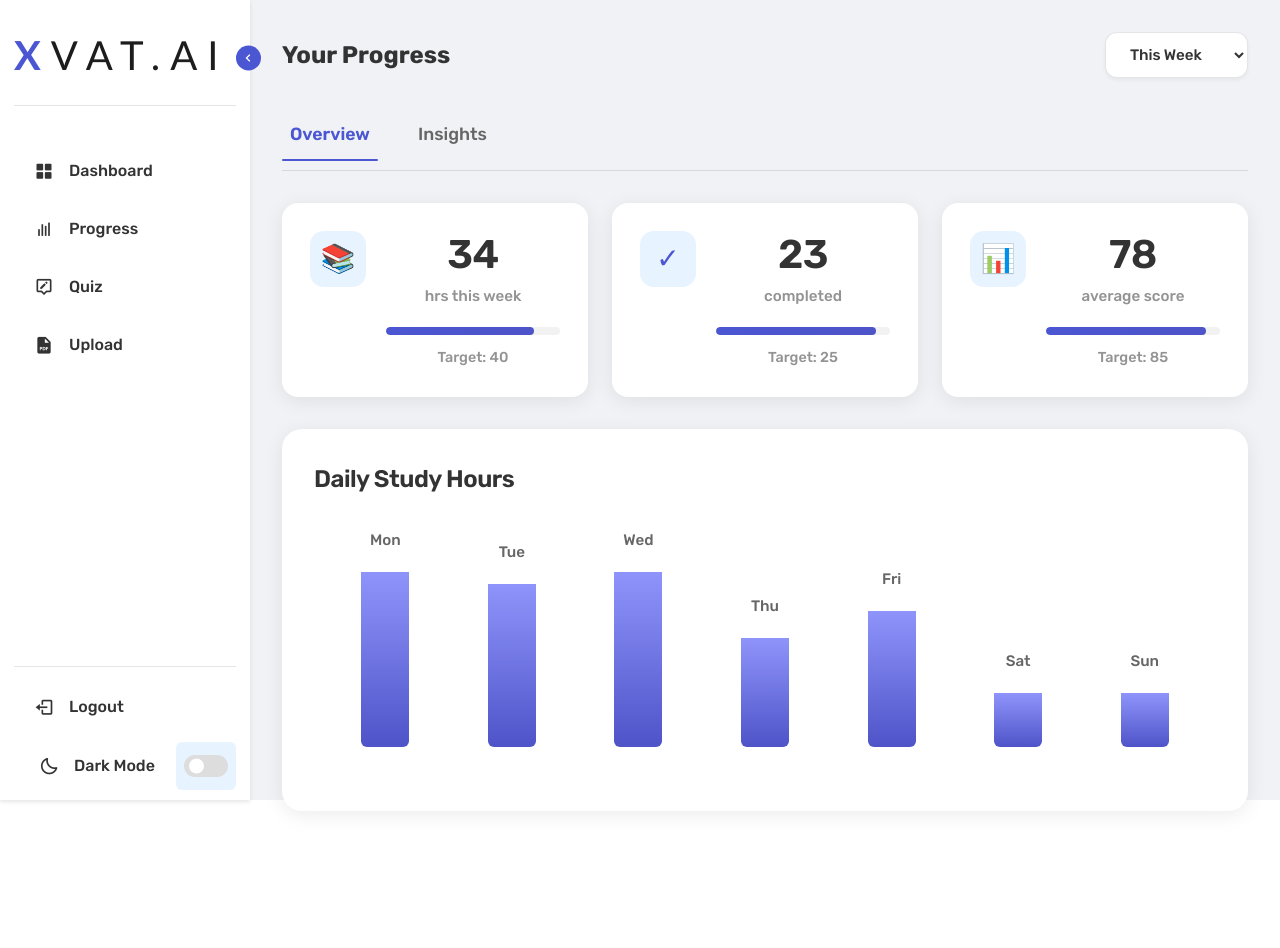
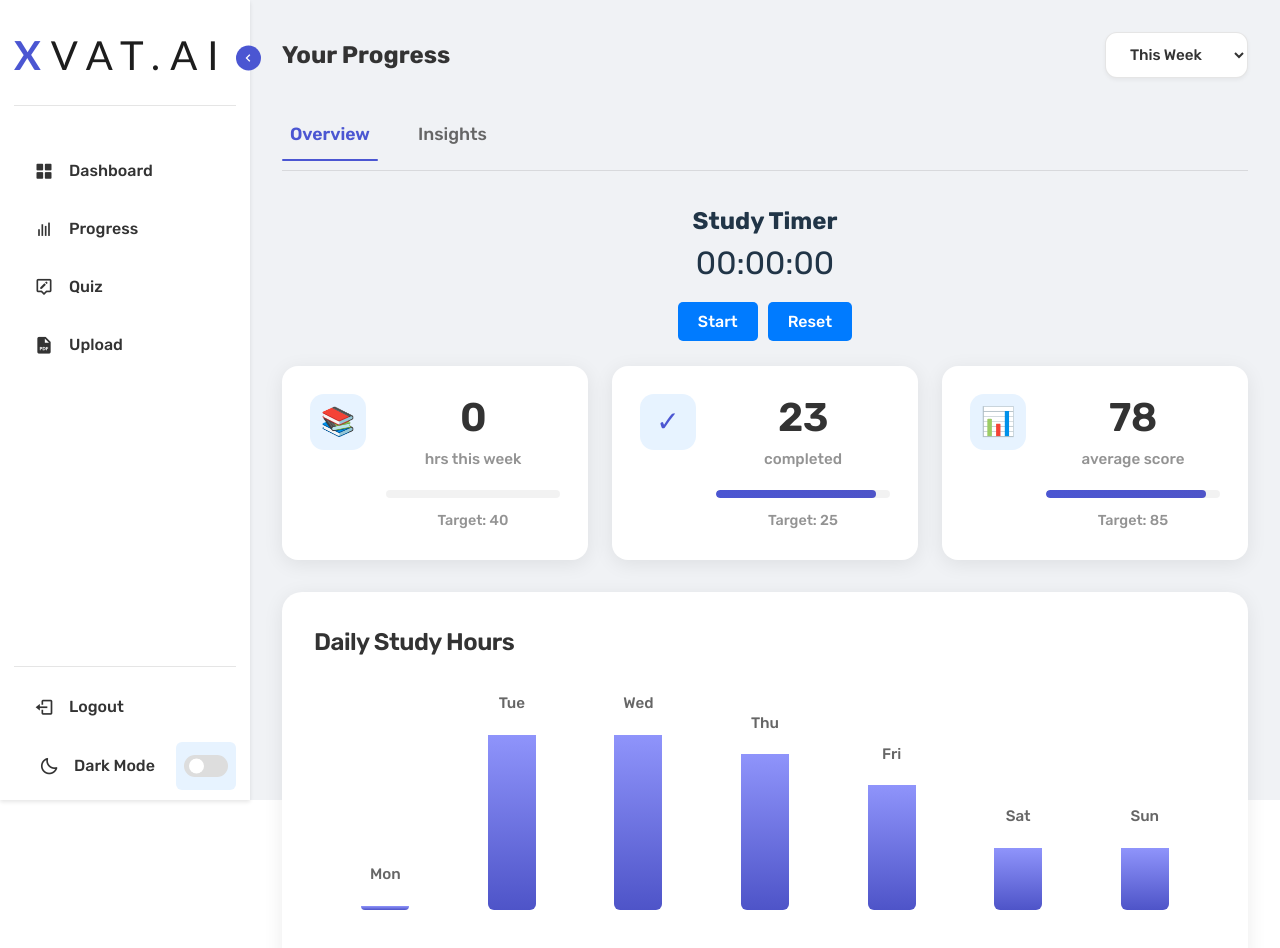
Before and after one commit to kidscoots101/XVAT-AI, a React (Vite) app: page /progress in a window 1280 px wide. Shown: the top 948 px of the page. Before the commit the page ends 831 px from the top, so only its background shows below. Built offline with nearby package versions, Linux system fonts and the light colour scheme.

Commit message:
Added Timer which can edit cards n bar graph

```diff
--- a/package.json
+++ b/package.json
@@ -26,6 +26,7 @@
   },
   "devDependencies": {
     "@eslint/js": "^9.17.0",
+    "@types/node": "^22.12.0",
     "@types/react": "^18.3.18",
     "@types/react-dom": "^18.3.5",
     "@vitejs/plugin-react": "^4.3.4",
--- a/src/App.css
+++ b/src/App.css
@@ -1176,7 +1176,7 @@ body.dark .day-label {
   display: flex;
   justify-content: space-between;
   align-items: center;
-  margin-bottom: 10px;
+  margin-bottom: 20px;
   border-bottom: 1px solid #ccc;
   padding-bottom: 10px;
 }
@@ -1221,7 +1221,7 @@ body.dark .day-label {
   cursor: pointer;
   font-size: 16px;
   transition: var(--tran-03);
-  margin-left: 100px; /* Add spacing between buttons */
+  margin-left: 10px; /* Add spacing between buttons */
 }
 
 .modal-footer .button-primary {
--- a/src/App.jsx
+++ b/src/App.jsx
@@ -9,6 +9,8 @@ import Login from './components/login';
 const Sidebar = () => {
   const [isSidebarOpen, setIsSidebarOpen] = useState(true);
   const [isDarkMode, setIsDarkMode] = useState(false);
+  const [isModalOpen, setIsModalOpen] = useState(false);
+  const [task, setTask] = useState({ name: "Math Assignment", dueDate: "2 days" });
 
   const handleSidebarToggle = () => {
     setIsSidebarOpen((prevState) => !prevState);
@@ -16,6 +18,40 @@ const Sidebar = () => {
 
   const handleDarkModeToggle = () => {
     setIsDarkMode((prevState) => !prevState);
+  };
+
+  const handleNewTaskClick = () => {
+    setIsModalOpen(true);
+  };
+
+  const handleModalClose = () => {
+    setIsModalOpen(false);
+  };
+
+  const handleTaskSubmit = (taskName, dueDate) => {
+    const selectedDate = new Date(dueDate);
+    const currentDate = new Date();
+
+    if (selectedDate <= currentDate) {
+      alert("Please select a future date.");
+      return;
+    }
+
+    if (!/^\d{4}-\d{2}-\d{2}$/.test(dueDate)) {
+      alert("Please enter a valid date in YYYY-MM-DD format.");
+      return;
+    }
+
+    setTask({ name: taskName, dueDate: dueDate });
+    setIsModalOpen(false);
+  };
+
+  const getMinDate = () => {
+    const today = new Date();
+    const year = today.getFullYear();
+    const month = String(today.getMonth() + 1).padStart(2, '0');
+    const day = String(today.getDate()).padStart(2, '0');
+    return `${year}-${month}-${day}`;
   };
 
   useEffect(() => {
--- a/src/components/Progress.css
+++ b/src/components/Progress.css
@@ -175,6 +175,82 @@
   box-shadow: 0 2px 4px rgba(0, 0, 0, 0.1);
 }
 
+.timer {
+  text-align: center;
+  margin-bottom: 20px;
+}
+
+.timer-display {
+  font-size: 2rem;
+  margin-bottom: 10px;
+}
+
+.timer button {
+  margin: 5px;
+  padding: 10px 20px;
+  border: none;
+  border-radius: 5px;
+  cursor: pointer;
+  background-color: var(--button-primary-bg);
+  color: var(--button-text-color);
+  transition: var(--tran-03);
+}
+
+.timer button:hover {
+  background-color: darken(var(--button-primary-bg), 10%);
+}
+
+.stats-container {
+  display: flex;
+  justify-content: space-around;
+  margin-bottom: 20px;
+}
+
+.stat-card {
+  background-color: var(--sidebar-color);
+  padding: 20px;
+  border-radius: 10px;
+  box-shadow: 0 4px 8px rgba(0, 0, 0, 0.1);
+  text-align: center;
+}
+
+.stat-title {
+  font-size: 1.2rem;
+  margin-bottom: 10px;
+}
+
+.stat-value {
+  font-size: 2rem;
+  font-weight: bold;
+  margin-bottom: 5px;
+}
+
+.bar-graph {
+  display: flex;
+  justify-content: space-around;
+  align-items: flex-end;
+  height: 200px;
+  margin-top: 20px;
+}
+
+.bar {
+  width: 30px;
+  background-color: var(--primary-color-light);
+  border-radius: 5px;
+  text-align: center;
+}
+
+.bar-fill {
+  background-color: var(--primary-color);
+  width: 100%;
+  border-radius: 5px 5px 0 0;
+}
+
+.bar-label {
+  margin-top: 5px;
+  font-size: 0.8rem;
+}
+
 /* Dark mode adjustments */
 body.dark .progress-card,
 body.dark .daily-study-hours,
--- a/src/components/Progress.tsx
+++ b/src/components/Progress.tsx
@@ -1,13 +1,26 @@
-import React, { useState } from 'react';
+import React, { useState, useEffect } from 'react';
 import './Progress.css';
+import { useRef } from 'react';
 
 const Progress = () => {
   const [activeTab, setActiveTab] = useState('overview');
   const [timeRange, setTimeRange] = useState('This Week');
+  const [studyHours, setStudyHours] = useState(0);
+  const [dailyStudyHours, setDailyStudyHours] = useState([
+    { day: 'Mon', hours: 0 },
+    { day: 'Tue', hours: 6 },
+    { day: 'Wed', hours: 7 },
+    { day: 'Thu', hours: 5 },
+    { day: 'Fri', hours: 4 },
+    { day: 'Sat', hours: 2 },
+    { day: 'Sun', hours: 2 },
+  ]);
+  const [timer, setTimer] = useState(0);
+  const [isTimerRunning, setIsTimerRunning] = useState(false);
 
   const progressData = {
     studyHours: {
-      current: 34,
+      current: studyHours,
       target: 40,
       unit: 'hrs this week'
     },
@@ -20,20 +33,43 @@ const Progress = () => {
       score: 78,
       target: 85,
       unit: 'average score'
-    },
-    dailyStudyHours: [
-      { day: 'Mon', hours: 8 },
-      { day: 'Tue', hours: 6 },
-      { day: 'Wed', hours: 7 },
-      { day: 'Thu', hours: 4 },
-      { day: 'Fri', hours: 5 },
-      { day: 'Sat', hours: 2 },
-      { day: 'Sun', hours: 2 }
-    ]
+    }
+  };
+
+  useEffect(() => {
+    let interval: NodeJS.Timeout | undefined;
+    if (isTimerRunning) {
+      interval = setInterval(() => {
+        setTimer((prevTimer) => prevTimer + 1);
+      }, 1000);
+    } else if (!isTimerRunning && timer !== 0) {
+      clearInterval(interval);
+      handleSaveStudyHours();
+    }
+    return () => clearInterval(interval);
+  }, [isTimerRunning, timer]);
+
+  const handleStartStopTimer = () => {
+    setIsTimerRunning(!isTimerRunning);
+  };
+
+  const handleResetTimer = () => {
+    setIsTimerRunning(false);
+    setTimer(0);
+  };
+
+  const handleSaveStudyHours = () => {
+    const today = new Date().toLocaleString('en-us', { weekday: 'short' });
+    const updatedDailyStudyHours = dailyStudyHours.map((day) =>
+      day.day === today ? { ...day, hours: day.hours + timer / 3600 } : day
+    );
+    setDailyStudyHours(updatedDailyStudyHours);
+    setStudyHours(studyHours + timer / 3600);
+    handleResetTimer();
   };
 
   // Calculate max hours for proper scaling
-  const maxHours = Math.max(...progressData.dailyStudyHours.map(d => d.hours));
+  const maxHours = Math.max(...dailyStudyHours.map(d => d.hours));
 
   const ProgressCard = ({ title, value, total, unit, icon }) => (
     <div className="progress-card">
@@ -82,6 +118,18 @@ const Progress = () => {
             Insights
           </button>
         </div>
+        <div className="timer color">
+        <h2>Study Timer</h2>
+        <div className="timer-display">
+          <span>{Math.floor(timer / 3600).toString().padStart(2, '0')}:</span>
+          <span>{Math.floor((timer % 3600) / 60).toString().padStart(2, '0')}:</span>
+          <span>{(timer % 60).toString().padStart(2, '0')}</span>
+        </div>
+        <button onClick={handleStartStopTimer}>
+          {isTimerRunning ? 'Stop' : 'Start'}
+        </button>
+        <button onClick={handleResetTimer}>Reset</button>
+      </div>
 
         {activeTab === 'overview' && (
           <>
@@ -112,7 +160,7 @@ const Progress = () => {
             <div className="daily-study-hours">
               <h2>Daily Study Hours</h2>
               <div className="graph">
-                {progressData.dailyStudyHours.map((day) => (
+                {dailyStudyHours.map((day) => (
                   <div className="bar-container" key={day.day}>
                     <div
                       className="bar"
```
Also changed, not shown: 1 other file (tests, documents, lock files or other folders).
